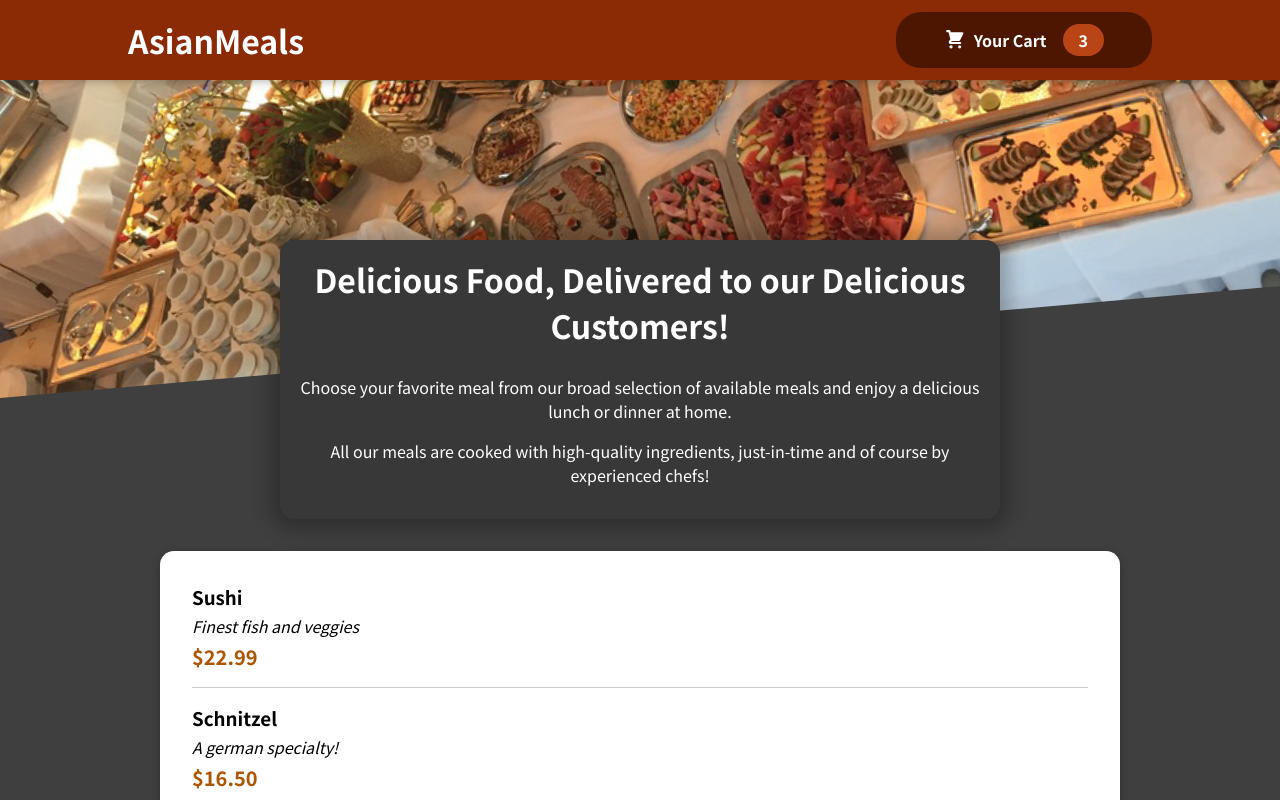
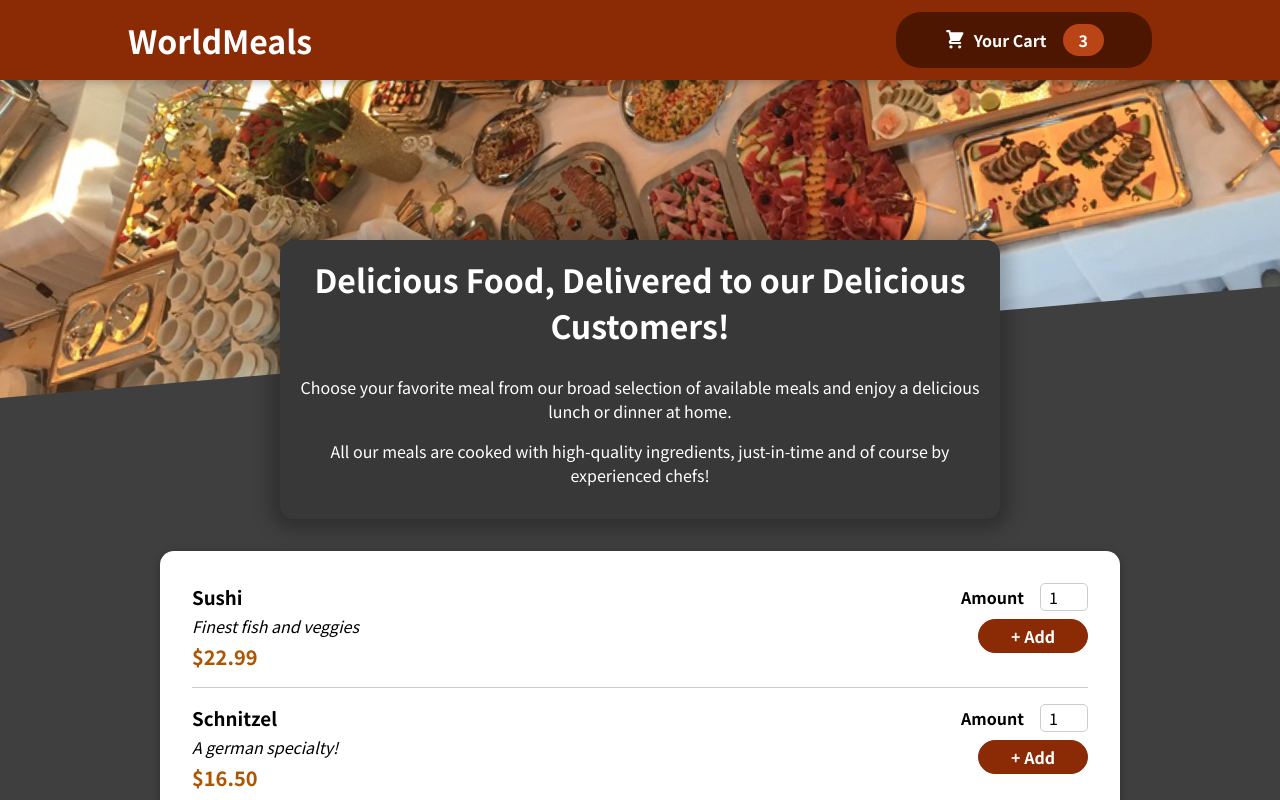
Before and after one commit to astathakis/AsianMeals-React, a JavaScript app: page / in a window 1280 px wide. Shown: the top 800 px of the page. Built offline with nearby package versions, Linux system fonts and the light colour scheme.

Commit message:
change name additem form

```diff
--- a/src/components/Layout/Header.js
+++ b/src/components/Layout/Header.js
@@ -6,7 +6,7 @@
   return (
     <>
       <header className={classes.header}>
-        <h1>AsianMeals</h1>
+        <h1>WorldMeals</h1>
         <HeaderCartBtn />
       </header>
       <div className={classes['main-image']}>
--- a/src/components/Meals/MealsItem/MealsItem.js
+++ b/src/components/Meals/MealsItem/MealsItem.js
@@ -1,4 +1,5 @@
 import classes from './MealsItem.module.css'
+import MealsItemForm from './MealsItemForm'
 
 const MealsItem = (props) => {
   const price = `$${props.price.toFixed(2)}`
@@ -11,7 +12,9 @@
         <div className={classes.description}>{props.description}</div>
         <div className={classes.price}>{price}</div>
       </div>
-      <div></div>
+      <div>
+        <MealsItemForm />
+      </div>
     </li>
   )
 }
--- a/src/components/Meals/MealsItem/MealsItemForm.js
+++ b/src/components/Meals/MealsItem/MealsItemForm.js
@@ -0,0 +1,22 @@
+import Input from '../../UI/Input'
+import classes from './MealsItemForm.module.css'
+
+const MealsItemForm = (props) => {
+  return (
+    <form className={classes.form}>
+      <Input
+        label="Amount"
+        input={{
+          id: 'amount',
+          type: 'number',
+          min: '1',
+          max: '5',
+          step: '1',
+          defaultValue: '1',
+        }}
+      />
+      <button>+ Add</button>
+    </form>
+  )
+}
+export default MealsItemForm
--- a/src/components/Meals/MealsItem/MealsItemForm.module.css
+++ b/src/components/Meals/MealsItem/MealsItemForm.module.css
@@ -0,0 +1,20 @@
+.form {
+  text-align: right;
+}
+
+.form button {
+  font: inherit;
+  cursor: pointer;
+  background-color: #8a2b06;
+  border: 1px solid #8a2b06;
+  color: white;
+  padding: 0.25rem 2rem;
+  border-radius: 20px;
+  font-weight: bold;
+}
+
+.form button:hover,
+.form button:active {
+  background-color: #641e03;
+  border-color: #641e03;
+}
--- /dev/null
+++ b/src/components/UI/Input.js
@@ -0,0 +1,10 @@
+import classes from './Input.module.css'
+const Input = (props) => {
+  return (
+    <div className={classes.input}>
+      <label htmlFor={props.input.id}>{props.label}</label>
+      <input {...props.input} />
+    </div>
+  )
+}
+export default Input
--- /dev/null
+++ b/src/components/UI/Input.module.css
@@ -0,0 +1,18 @@
+.input {
+  display: flex;
+  align-items: center;
+  margin-bottom: 0.5rem;
+}
+
+.input label {
+  font-weight: bold;
+  margin-right: 1rem;
+}
+
+.input input {
+  width: 3rem;
+  border-radius: 5px;
+  border: 1px solid #ccc;
+  font: inherit;
+  padding-left: 0.5rem;
+}
```
